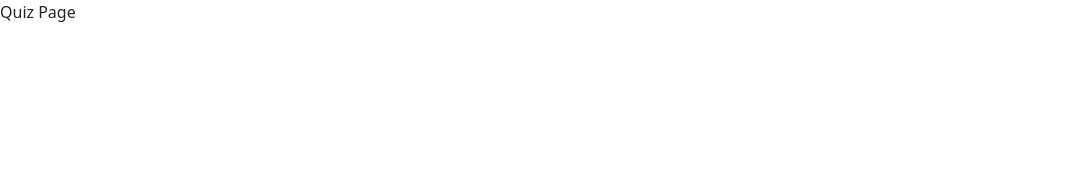
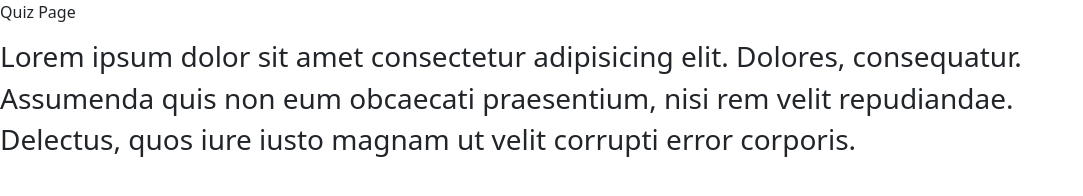
Before and after one commit to paramesh-p98/Marvel-Quiz, a plain HTML site: page html_pages/quiz.html in a window 1280 px wide. Shown: the whole page, without its empty margins (0-1083 px from the left). Drawn offline with nearby package versions, Linux system fonts and the light colour scheme.

Commit message:
changing title and content

```diff
--- a/html_pages/quiz.html
+++ b/html_pages/quiz.html
@@ -2,7 +2,7 @@
 <html lang="en">
 
 <head>
-    <title>Title</title>
+    <title>Marvel_Quiz</title>
     <!-- Required meta tags -->
     <meta charset="utf-8">
     <meta name="viewport" content="width=device-width, initial-scale=1, shrink-to-fit=no">
@@ -15,6 +15,9 @@
 
 <body>
     <p>Quiz Page</p>
+    <h3>Lorem ipsum dolor sit amet consectetur adipisicing elit. Dolores, consequatur.</h3>
+    <h3>Assumenda quis non eum obcaecati praesentium, nisi rem velit repudiandae.</h3>
+    <h3>Delectus, quos iure iusto magnam ut velit corrupti error corporis.</h3>
     <!-- Bootstrap JavaScript Libraries -->
     <script src="https://cdn.jsdelivr.net/npm/@popperjs/core@2.9.2/dist/umd/popper.min.js"
         integrity="sha384-IQsoLXl5PILFhosVNubq5LC7Qb9DXgDA9i+tQ8Zj3iwWAwPtgFTxbJ8NT4GN1R8p"
```
